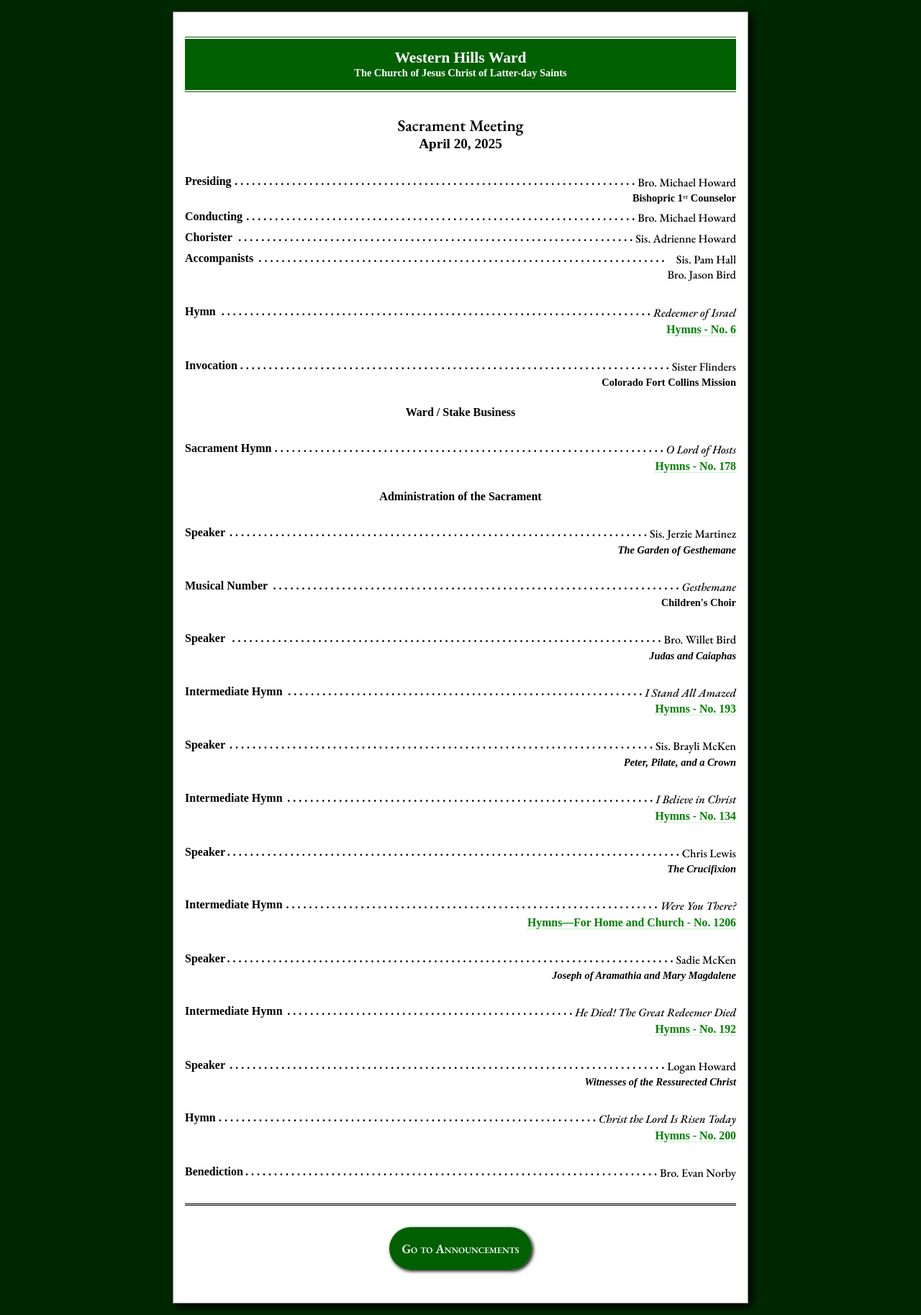
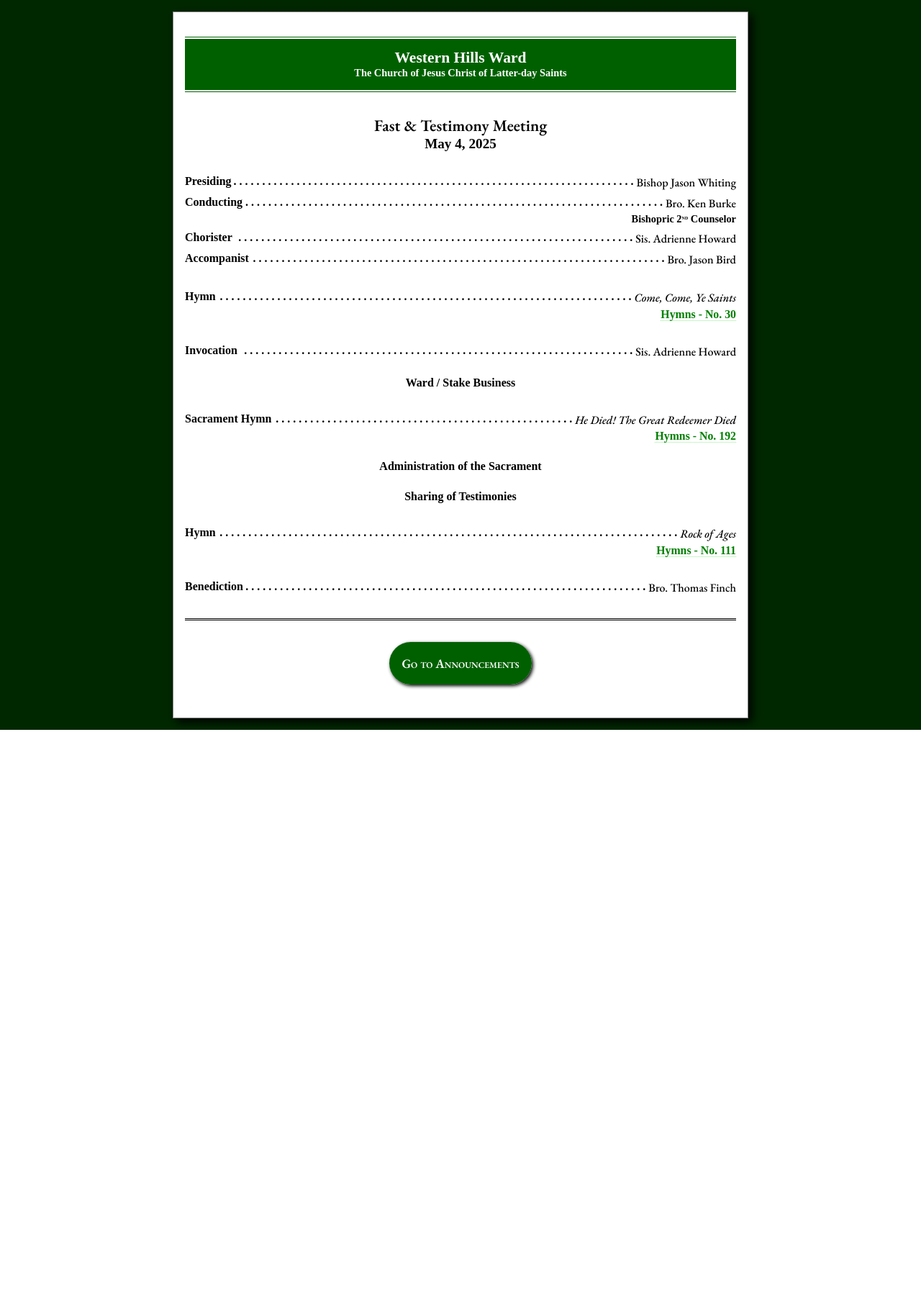
Before and after one commit to Wyoming-C64/westernhillsbulletin, a PHP site: page / in a window 1280 px wide. Shown: the whole page at 72% size. After the commit the page ends 1014 px from the top, so only its background shows below. Run offline with PHP 8.4, Linux system fonts and the light colour scheme; some web fonts are replaced.

Commit message:
May 4, 2025

```diff
--- a/htdocs/globals.php
+++ b/htdocs/globals.php
@@ -4,8 +4,8 @@
   "Easter" => "Easter Sunday"
 );
 
-$meetingDate = strtotime('April 20, 2025 10:30:00 am');
-$Fast_And_Testimony = FALSE;
+$meetingDate = strtotime('May 4, 2025 10:30:00 am');
+$Fast_And_Testimony = TRUE;
 $isSpecial = "Easter";
 $meetingType = ($Fast_And_Testimony ? "Fast & Testimony" : "Sacrament");
 
--- a/htdocs/index.php
+++ b/htdocs/index.php
@@ -15,16 +15,16 @@
   //   'name' => 'Pres. Ronald Lopez',
   //   'subline' => 'Cheyenne Wyoming Stake'
   // ),
+  array(
+    'assignment' => 'Presiding',
+    'name' => 'Bishop Jason Whiting',
+    'subline' => ''
+  ),
   // array(
   //   'assignment' => 'Presiding',
-  //   'name' => 'Bishop Jason Whiting',
-  //   'subline' => ''
+  //   'name' => 'Bro. Michael Howard',
+  //   'subline' => 'Bishopric 1<span class="super-ordinal">st</span> Counselor'
   // ),
-  array(
-    'assignment' => 'Presiding',
-    'name' => 'Bro. Michael Howard',
-    'subline' => 'Bishopric 1<span class="super-ordinal">st</span> Counselor'
-  ),
   // array(
   //   'assignment' => 'Presiding',
   //   'name' => 'Bro. Ken Burke',
@@ -35,16 +35,16 @@
   //   'name' => 'Bishop Jason Whiting',
   //   'subline' => ''
   // ),
+  // array(
+  //   'assignment' => 'Conducting',
+  //   'name' => 'Bro. Michael Howard',
+  //   // 'subline' => 'Bishopric 1<span class="super-ordinal">st</span> Counselor'
+  // ),
   array(
     'assignment' => 'Conducting',
-    'name' => 'Bro. Michael Howard',
-    // 'subline' => 'Bishopric 1<span class="super-ordinal">st</span> Counselor'
+    'name' => 'Bro. Ken Burke',
+    'subline' => 'Bishopric 2<span class="super-ordinal">nd</span> Counselor'
   ),
-  // array(
-  //   'assignment' => 'Conducting',
-  //   'name' => 'Bro. Ken Burke',
-  //   // 'subline' => 'Bishopric 2<span class="super-ordinal">nd</span> Counselor'
-  // ),
   // array(
   //   'assignment' => 'Chorister',
   //   'name' => 'Sis. Jean Parks',
@@ -57,14 +57,14 @@
   //   'assignment' => 'Accompanist',
   //   'name' => 'Bro. Pam Hall',
   // ),
+  array(
+    'assignment' => 'Accompanist',
+    'name' => 'Bro. Jason Bird',
+  ),
   // array(
-  //   'assignment' => 'Accompanist',
-  //   'name' => 'Bro. Jason Bird',
-  // ),
-  array(
-    'assignment' => 'Accompanists',
-    'name' => 'Sis. Pam Hall<br/>Bro. Jason Bird'
-  )
+  //   'assignment' => 'Accompanists',
+  //   'name' => 'Sis. Pam Hall<br/>Bro. Jason Bird'
+  // )
   // array(
   //   'assignment' => 'Accompanist',
   //   'name' => 'Bro. Joey Bainbridge',
@@ -74,19 +74,19 @@
 $hymns = array(
   'opening' => array(
     'assignment' => 'Hymn',
-    'reference' => 6,
-    'name' => "Redeemer of Israel",
+    'reference' => 30,
+    'name' => "Come, Come, Ye Saints",
   ),
   'sacrament' => array(
     'assignment' => 'Sacrament Hymn',
-    'reference' => 178,
-    'name' => "O Lord of Hosts",
+    'reference' => 192,
+    'name' => "He Died! The Great Redeemer Died",
     // 'tune' => 'Hancock',
   ),
   'closing' => array(
     'assignment' => 'Hymn',
-    'reference' => 200,
-    'name' => "Christ the Lord Is Risen Today",
+    'reference' => 111,
+    'name' => "Rock of Ages",
     // 'href' => ""
   ),
 );
@@ -189,12 +189,12 @@
 $prayers = array(
   'Invocation' => array(
     'assignment' => 'Invocation',
-    'name' => 'Sister Flinders',
-    'subline' => 'Colorado Fort Collins Mission'
+    'name' => 'Sis. Adrienne Howard',
+    // 'subline' => 'Colorado Fort Collins Mission'
   ),
   'Benediction' => array(
     'assignment' => 'Benediction',
-    'name' => 'Bro. Evan Norby',
+    'name' => 'Bro. Thomas Finch',
     // 'subline' => ''
   )
 );
```
Also changed, not shown: htdocs/announcements.php (+15 -30 lines).
